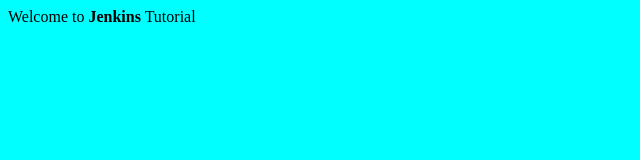
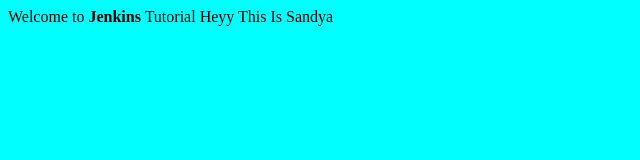
Before and after one commit to Kittyyy14/Jenkins_Pract, a plain HTML site: page index.html in a window 1280 px wide. Shown: the whole page, without its empty margins (0-640 px from the left). Drawn offline with Linux system fonts and the light colour scheme.

Commit message:
3rd commit

```diff
--- a/index.html
+++ b/index.html
@@ -1,4 +1,6 @@
 <body bgcolor='aqua'>
 Welcome to <b>Jenkins</b> Tutorial
 
+Heyy This Is Sandya
+
 </body>
```
